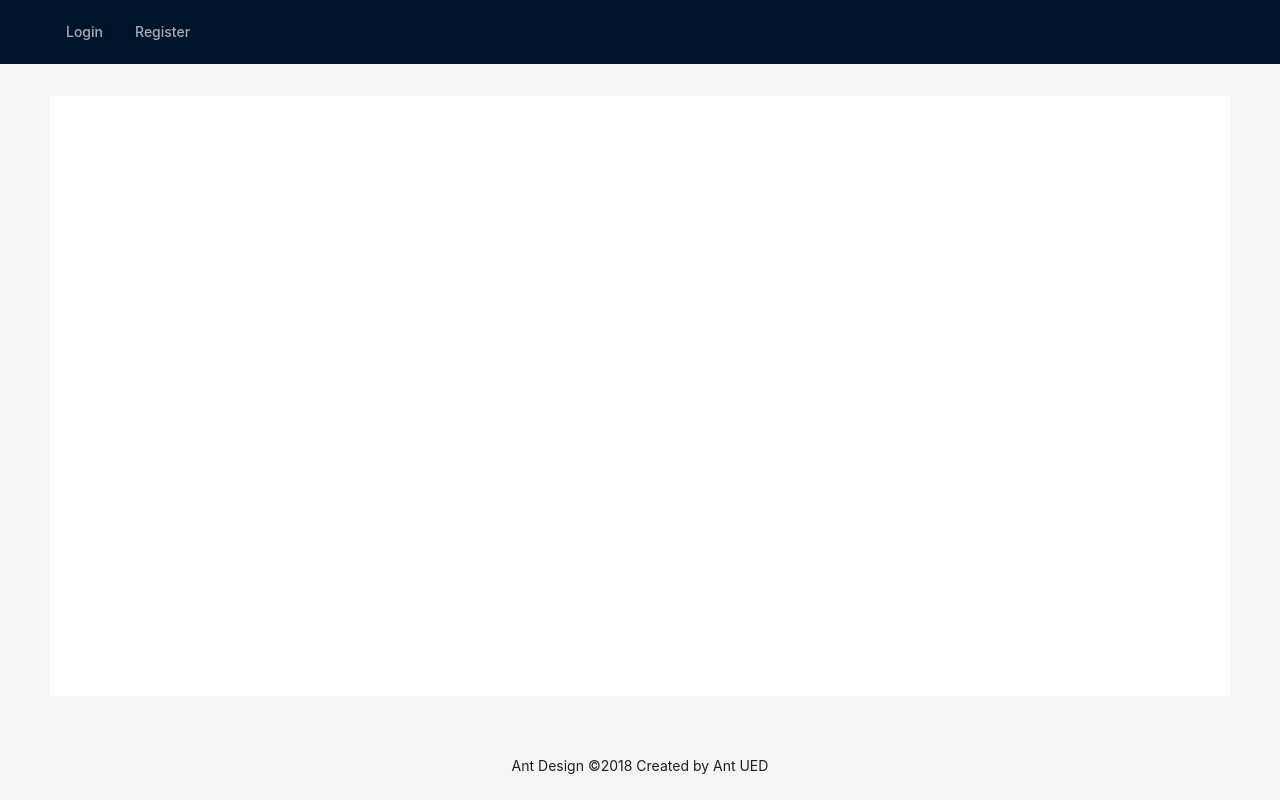
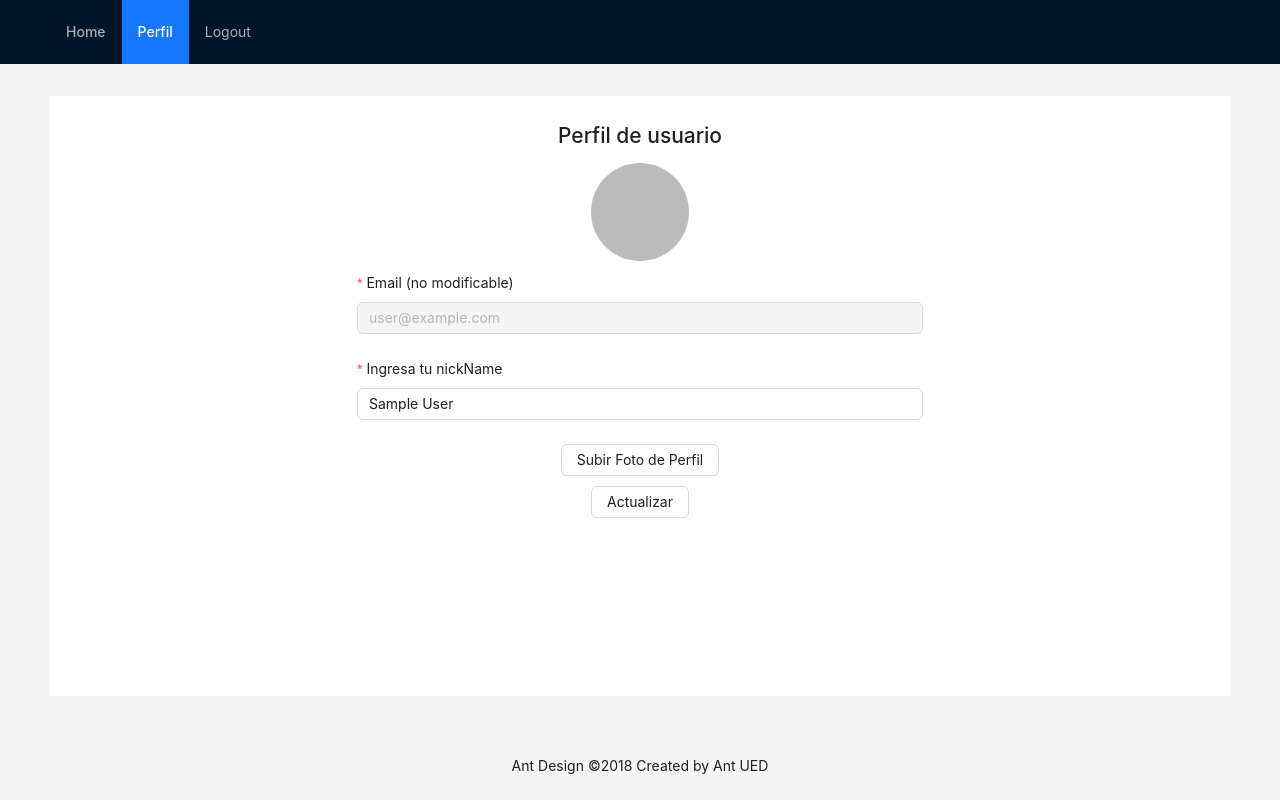
Before and after one commit to kleecollage/Vue-Fundamentals, a Vue app: page /profile in a window 1280 px wide. Built offline with nearby package versions, Linux system fonts and the light colour scheme; no server answers; sample sign-in values are in the browser's storage.

Commit message:
upload file implemented

```diff
--- a/src/App.vue
+++ b/src/App.vue
@@ -14,6 +14,10 @@
 
         <a-menu-item v-if="!userStore.userData" key="register">
           <router-link to="/register">Register</router-link>
+        </a-menu-item>
+
+        <a-menu-item v-if="userStore.userData" key="profile">
+          <router-link to="/profile">Perfil</router-link>
         </a-menu-item>
 
         <a-menu-item @click="userStore.logoutUser" v-if="userStore.userData" key="logout">
--- a/src/firebaseConfig.js
+++ b/src/firebaseConfig.js
@@ -1,6 +1,7 @@
 import { initializeApp } from "firebase/app";
 import { getAuth } from "firebase/auth";
 import { getFirestore } from 'firebase/firestore/lite';
+import { getStorage } from "firebase/storage";
 
 // Your web app's Firebase configuration
 const firebaseConfig = {
@@ -12,9 +13,9 @@ const firebaseConfig = {
   appId: "1:776737041352:web:882b4596f13387173aeefd"
 };
 
-// Initialize Firebase
-initializeApp(firebaseConfig);
+const firebaseApp = initializeApp(firebaseConfig);
+const storage = getStorage(firebaseApp)
 const auth = getAuth();
 const db = getFirestore();
 
-export { auth, db }
+export { auth, db, storage };
--- a/src/router.js
+++ b/src/router.js
@@ -4,6 +4,7 @@ import HomeView from "./views/HomeView.vue";
 import LoginView from "./views/LoginView.vue";
 import RegisterView from "./views/RegisterView.vue";
 import EditView from "./views/EditView.vue";
+import ProfileView from "./views/ProfileView.vue";
 
 const requireAuth = async (to, from, next) => {
   const userStore = useUserStore();
@@ -21,6 +22,7 @@ const requireAuth = async (to, from, next) => {
 const routes = [
   {path: '/', component: HomeView, beforeEnter: requireAuth, name: 'home'},
   {path: '/edit/:id', component: EditView, beforeEnter: requireAuth, name: 'edit'},
+  {path: '/profile', component: ProfileView, beforeEnter: requireAuth, name: 'profile'},
   {path: '/login', component: LoginView, name: 'login' },
   {path: '/register', component: RegisterView, name:'register' },
 ]
--- a/src/stores/user.js
+++ b/src/stores/user.js
@@ -4,9 +4,12 @@ import {
 	onAuthStateChanged,
 	signInWithEmailAndPassword,
 	signOut,
+	updateProfile,
 } from 'firebase/auth';
+import { doc, getDoc, setDoc } from 'firebase/firestore/lite';
+import { getDownloadURL, ref, uploadBytes } from 'firebase/storage';
+import { auth, db, storage } from '../firebaseConfig';
 import router from '../router';
-import { auth } from '../firebaseConfig';
 import { useDatabaseStore } from './database';
 
 export const useUserStore = defineStore('userStore', {
@@ -16,6 +19,50 @@ export const useUserStore = defineStore('userStore', {
     loadingSession: false,
 	}),
 	actions: {
+		// UPDATE USER
+		async updateUser(displayName){
+			try {
+				await updateProfile(auth.currentUser, {
+					displayName
+				});
+				this.setUser(auth.currentUser)
+			} catch (error) {
+				console.log(error)
+				return error.code
+			}
+		},
+		// UPDATE USER IMG PROFILE
+		async updateImg(image) {
+			try {
+				console.log(image)
+				const storageRef = ref(storage, `${this.userData.uid}/perfil`)
+				await uploadBytes(storageRef, image.originFileObj);
+				const photoURL  = await getDownloadURL(storageRef)
+				console.log(photoURL)
+				await updateProfile(auth.currentUser, {
+					photoURL
+				});
+				this.setUser(auth.currentUser)
+			} catch (error) {
+				console.log(error);
+			}
+		},
+		// USER INFO
+		async setUser(user) {
+			try {
+				const docRef = doc(db, 'users', user.uid)
+				this.userData = {
+					email: user.email,
+					uid: user.uid,
+					displayName: user.displayName,
+					photoUrl: user.photoURL,
+				}
+				await setDoc(docRef, this.userData);
+			} catch (error) {
+				console.log(error)
+			}
+		},
+		// REGISTER
 		async registerUser(email, password) {
 			this.loadingUser = true;
 			try {
@@ -33,16 +80,12 @@ export const useUserStore = defineStore('userStore', {
 				this.loadingUser = false;
 			}
 		},
-
+		// LOGIN
 		async loginUser(email, password) {
 			this.loadingUser = true;
 			try {
-				const { user } = await signInWithEmailAndPassword(
-					auth,
-					email,
-					password
-				);
-				this.userData = { email: user.email, uid: user.uid };
+				const { user } = await signInWithEmailAndPassword( auth, email, password );
+				await this.setUser(user);
 				router.push('/');
 			} catch (error) {
 				console.log(error.code);
@@ -51,34 +94,39 @@ export const useUserStore = defineStore('userStore', {
 				this.loadingUser = false;
 			}
 		},
-
+		// LOGOUT
 		async logoutUser() {
 			const databaseStore = useDatabaseStore();
 			databaseStore.$reset();
 			try {
 				await signOut(auth);
-				this.userData = null;
 				router.push('/login');
 			} catch (error) {
 				console.log(error);
 			}
 		},
-
+		// CURRENT USER
     currentUser() {
 			return new Promise((resolve, reject) => {
-				const unsuscribe = onAuthStateChanged( auth, (user) => {
+				const unsuscribe = onAuthStateChanged( auth, async(user) => {
 						if (user) {
-							this.userData = { email: user.email, uid: user.uid };
+							// console.log(user)
+							// await this.setUser(user)
+							this.userData = {
+								email: user.email,
+								uid: user.uid,
+								displayName: user.displayName,
+								photoUrl: user.photoURL,
+							}
 						} else {
 							this.userData = null;
+							const databaseStore = useDatabaseStore();
+							databaseStore.$reset();
 						}
 						resolve(user);
-            unsuscribe();
+						unsuscribe();
 					},
-					(e) => {
-            reject(e)
-            unsuscribe();
-          }
+					(e) => { reject(e); unsuscribe(); }
 				);
 			});
 		},
--- a/src/views/LoginView.vue
+++ b/src/views/LoginView.vue
@@ -70,7 +70,7 @@ const handleSubmit = async() => {
 */
 
 const onFinish = async(values) => {
-  console.log("Success: ", values)
+  // console.log("Success: ", values)
   const error = await userStore.loginUser(formState.email, formState.password)
 
   if (!error){
--- /dev/null
+++ b/src/views/ProfileView.vue
@@ -0,0 +1,125 @@
+<template>
+  <h2>Perfil de usuario</h2>
+  <!-- <p>{{ userStore.userData }}</p> -->
+  <a-avatar :src="userStore.userData.photoUrl" :size="100" class="mb-5"></a-avatar>
+  <a-row>
+    <a-col :xs="{span: 24}" :sm="{span: 12, offset: 6}" >
+      <!-- @submit.prevent="handleSubmit" -->
+      <a-form
+        name="basicProfile"
+        autocomplete="off"
+        layout="vertical"
+        :model="userStore.userData"
+        @finish="onFinish"
+      >
+        <!-- USER EMAIL -->
+        <a-form-item
+          name="email"
+          label="Email (no modificable)"
+          :rules="[{
+            required: true,
+            whitespace: true,
+            type: 'email',
+            message: 'ingresa un correo valido'
+          }]"
+        >
+          <a-input disabled v-model:value="userStore.userData.email"></a-input>
+        </a-form-item>
+        <!-- USER NAME -->
+        <a-form-item
+          name="displayName"
+          label="Ingresa tu nickName"
+          :rules="[{
+            required: true,
+            whitespace: true,
+            message: 'Este campo no puede estar vacio'
+          }]"
+        >
+          <a-input v-model:value="userStore.userData.displayName"></a-input>
+        </a-form-item>
+        <!-- USER IMAGE -->
+        <a-upload
+          v-model:file-list="fileList"
+          :file-list="fileList"
+          :before-upload="beforeUpload"
+          :max-count="1"
+          list-type="picture"
+          >
+          <a-button class="mb-5">Subir Foto de Perfil</a-button>
+        </a-upload>
+
+        <a-button type="default" html-type="submit" :loading="userStore.loadingUser">
+          Actualizar
+        </a-button>
+
+      </a-form>
+    </a-col>
+  </a-row>
+</template>
+
+<script setup>
+import { ref } from 'vue';
+import { message } from 'ant-design-vue';
+import { useUserStore } from '../stores/user';
+// CONSTANTS
+const userStore = useUserStore();
+const fileList = ref([]);
+// METHODS
+const onFinish = async() => {
+  const error = await userStore.updateUser(userStore.userData.displayName)
+
+  // Not neccesary since we only use 1 file
+  // fileList.value.forEach(file => {
+  //   console.log(file)
+  //   formData.append('files[]', file);
+  // });
+
+  // On Upload Files handle
+  if(fileList.value[0]) {
+    const error = await userStore.updateImg(fileList.value[0])
+    if (error) {
+      message.error('Problemas para subir el archivo')
+    }
+  }
+
+  if (!error) {
+    return message.success('¡Perfil actualizado!')
+  }
+  message.error('Error al actualizar el perfil')
+};
+
+const beforeUpload = (file) => {
+  // console.log(file)
+  const isValidType = file.type === 'image/jpg' || file.type === 'image/png' || file.type === 'image/jpeg'
+  if (!isValidType) {
+    message.error('Solo .png, .jpg o .jpeg');
+    handleRemove(file)
+    return
+  }
+
+  const isLt2m = file.size / 1204 / 1024 < 2;
+  if (!isLt2m) {
+    message.error('¡Archivos de máximo 2MB!');
+    handleRemove(file)
+    return
+  }
+  fileList.value = [...(fileList.value || []), file];
+  return false
+}
+
+const handleRemove = (file) => {
+  const index = fileList.value.indexOf(file);
+  const newFileList = fileList.value.slice();
+  newFileList.splice(index, 1)
+  fileList.value = newFileList
+}
+</script>
+
+<style scoped>
+  .mb-5{
+    margin-bottom: 10px
+  }
+  .mt-5{
+    margin-top: 10px
+  }
+</style>
```
